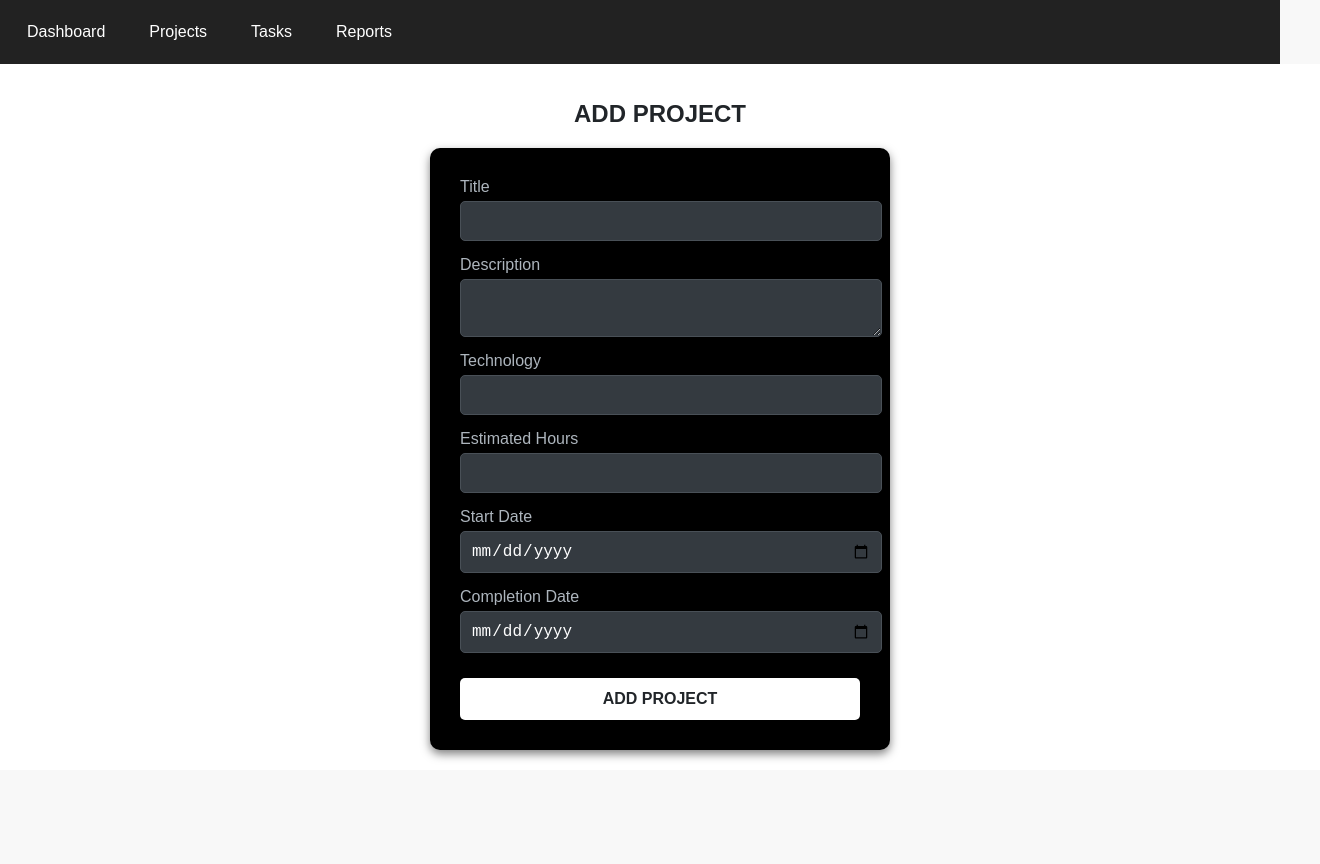
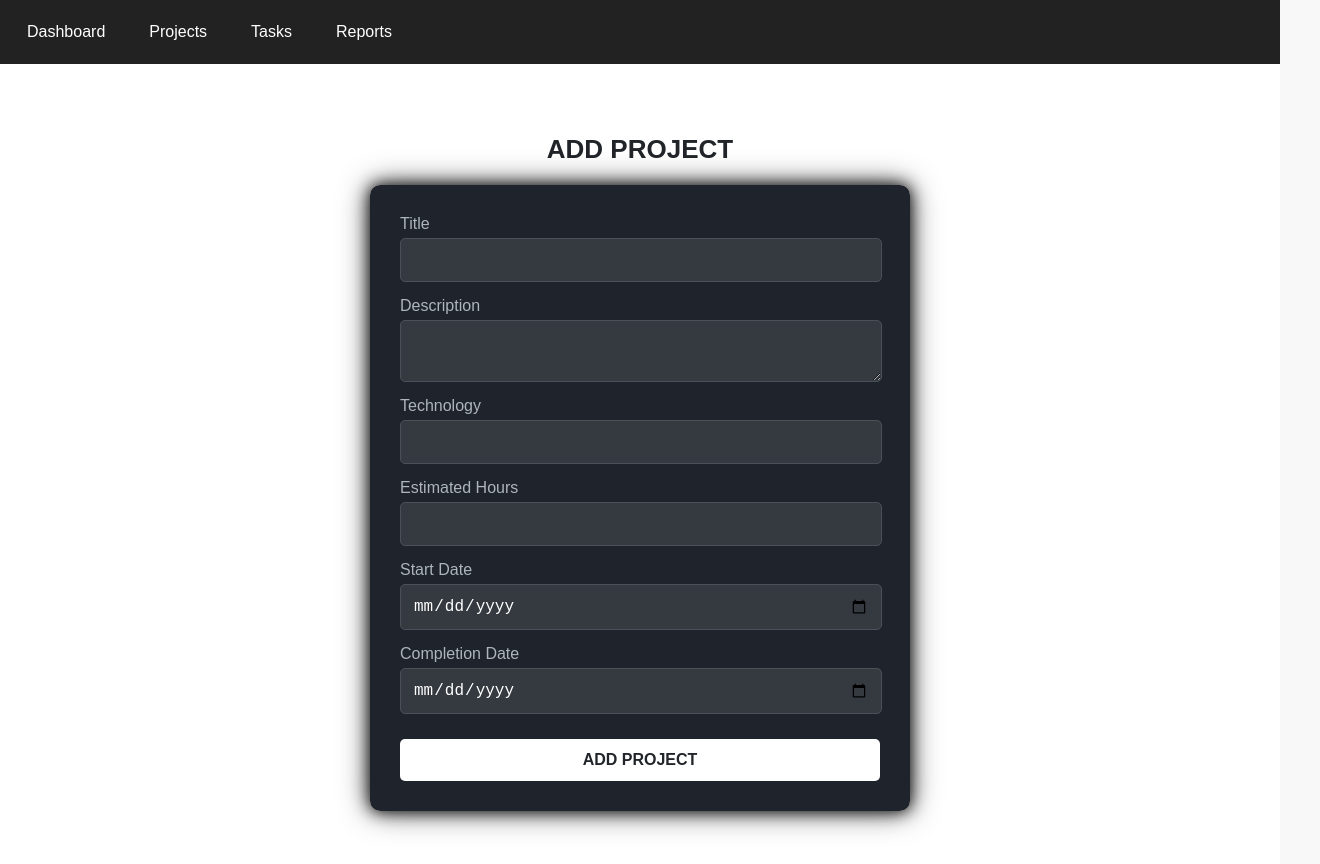
Before and after one commit to Yash8418/Learning25, a React (Vite) app: page /admin/addProject in a window 1280 px wide. Shown: the whole page, 1320 px wide, since content can reach past the window. Before the commit the page ends 800 px from the top, so only its background shows below. Built offline with nearby package versions, Linux system fonts and the light colour scheme.

Commit message:
updated addProject css

```diff
--- a/src/css/addProject.css
+++ b/src/css/addProject.css
@@ -4,33 +4,34 @@
     flex-direction: column;
     align-items: center;
     justify-content: center;
-    /* min-height: 100vh; */
+    min-height: 100vh;
     width: 100%;
-    background-color: #ffffff; /* Dark background, like the navbar */
+    background-color: #ffffff; /* Light background */
     padding: 20px;
+    box-sizing: border-box;
 
 }
 
-
-
 /* Form Box */
 .add-project-form form {
-    width: 400px;
-    background: #000000; /* Darker background for the form */
+    width: 100%;
+    max-width: 480px;
+    background: rgba(20, 24, 32, 0.95);
     padding: 30px;
     border-radius: 10px;
-    box-shadow: 0 4px 10px rgba(0, 0, 0, 0.5); /* More prominent shadow */
+    box-shadow: 0 0 15px rgba(0, 0, 0, 0.9), 0 0 30px rgba(0, 0, 0, 0.7);
     text-align: left;
-    color: #fff; /* White text for better readability on dark background */
+    color: #f8f9fa;
+    margin: 0 auto;
 }
 
 /* Heading */
 .add-project-form h1 {
-    font-size: 24px;
+    font-size: 26px;
     font-weight: bold;
     text-align: center;
     margin-bottom: 20px;
-    color: #212529; /* White text */
+    color: #212529; /* Black text for contrast */
 }
 
 /* Form Groups */
@@ -51,13 +52,20 @@
 /* Inputs & Textarea */
 .add-project-form input,
 .add-project-form textarea {
-    width: 100%;
-    padding: 10px;
+    width: 95%;
+    padding: 12px;
     border: 1px solid #495057; /* Darker border */
     border-radius: 5px;
     font-size: 16px;
     background-color: #343a40; /* Dark background for inputs */
     color: #fff; /* White text color */
+    transition: border 0.3s ease-in-out;
+}
+
+.add-project-form input:focus,
+.add-project-form textarea:focus {
+    border: 1px solid #4caf50; /* Green border focus effect */
+    outline: none;
 }
 
 /* Error Messages */
@@ -79,11 +87,11 @@
     border-radius: 5px;
     cursor: pointer;
     margin-top: 10px;
-    transition: background-color 0.3s ease; /* Smooth transition for hover effect */
+    transition: all 0.3s ease-in-out;
 }
 
 .add-project-form .submit-btn:hover {
-    background: #212529;
+    background: #4caf50; /* Green background on hover */
     color: #fff;
 }
 
@@ -92,5 +100,21 @@
     text-align: center;
     font-size: 16px;
     margin-bottom: 15px;
-    color: #a7ff83; /* A more suitable color for success messages on dark background */
+    color: #a7ff83; /* A more suitable color for success messages */
 }
+
+/* Ensure no horizontal scrolling */
+body {
+    margin: 0;
+    padding: 0;
+    box-sizing: border-box;
+    overflow-x: hidden;
+}
+
+/* Fix right-side cutoff issue */
+@media (max-width: 600px) {
+    .add-project-form form {
+        width: 90%;
+        padding: 20px;
+    }
+}
```
